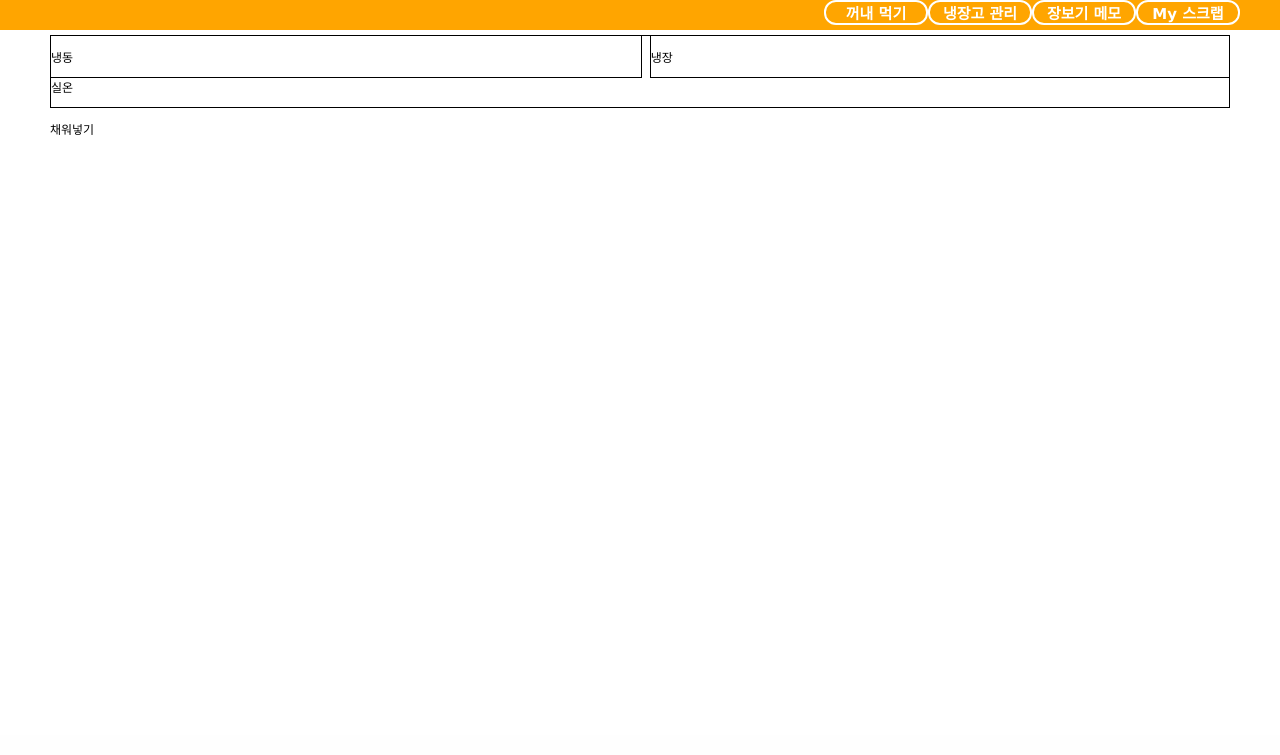
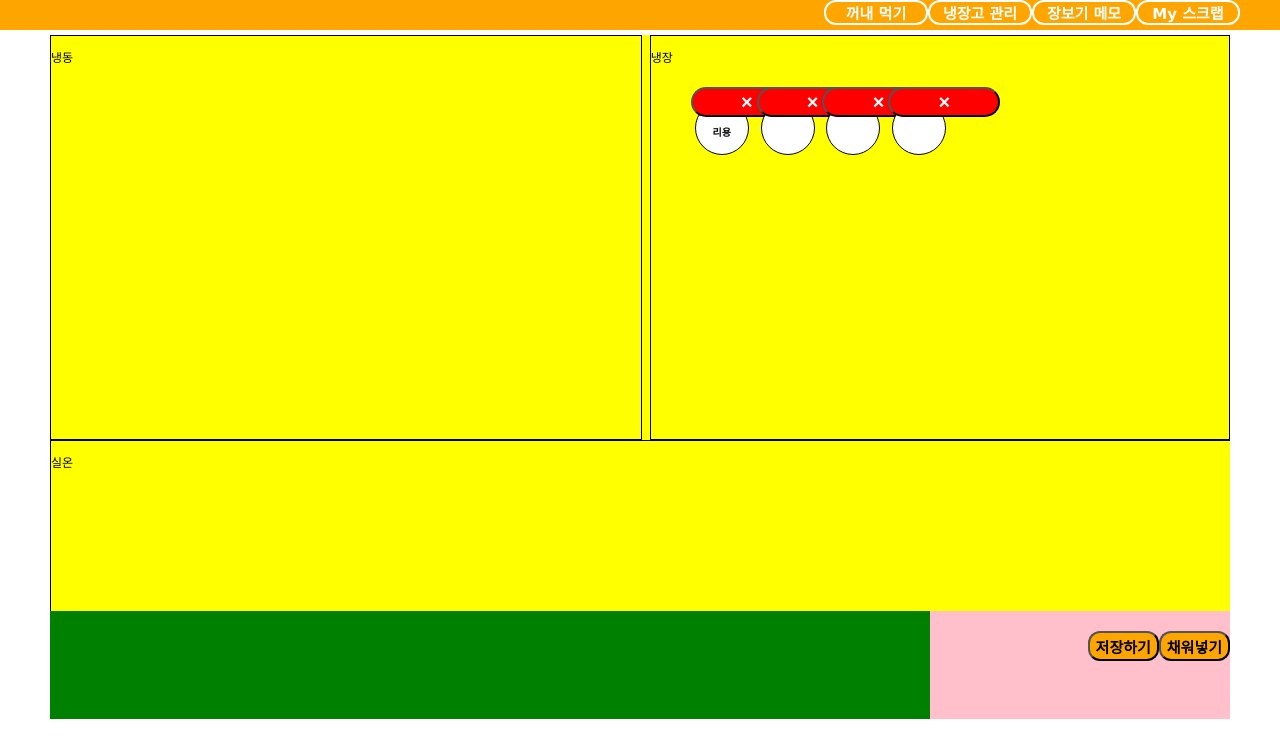
Before and after one commit to KahyeAhn/threemeals, a Django app: page /fridge/manage/ in a window 1280 px wide. Shown: the part 65-820 px from the top of the page. Before the commit the page ends 200 px from the top, so only its background shows below. Run offline with Django 3.2, Linux system fonts and the light colour scheme; a user stored in the database is signed in; data comes from the database, SQL or seed files in the repository.

Commit message:
merge two branch

```diff
--- /dev/null
+++ b/fridge/static/fridge/fridge_manage.css
@@ -0,0 +1,128 @@
+tml {
+    width: 100%;
+    height: 100%;
+    overflow: hidden;
+}
+body {
+    margin:0; padding:0;
+    height: 100%;
+    width: 100  %;
+    display: flex;
+    flex-direction: column;
+}
+div#content{
+    height: 90%;
+    overflow:hidden;
+}
+
+div#fridge-container {
+    width: 100%;
+    height: 80%;
+    background-color:yellow;
+    overflow: hidden;
+}
+
+
+div#frozenItemContainer {
+    width: 50%;
+    height: 70%;
+    border-color:black;
+    border-width:1px;
+    border-style:solid;
+    float:left;
+    display: inline-block;
+}
+
+div#coldItemContainer {
+    width:49%;
+    height:70%;
+    border-color:black;
+    border-width:1px;
+    border-style:solid;
+    float:right;
+    display: inline-block;
+
+}
+
+div#warmItemContainer {
+    width:100%;
+    height:30%;
+    border-color:black;
+    border-width:1px;
+    border-style:solid;
+    display: block;
+    float:left;
+}
+div#bottom {
+    display: flex;
+    flex-direction: row;
+    height:15%;
+}
+div#chosen {
+            flex: 1;
+    -webkit-flex: 1;
+    height: 100%;
+    width:70%;
+    height:100%;
+    background-color:green;
+}
+div#fridge-buttons {
+    width: 300px;
+
+    padding-top: 20px;
+    float:right;
+    height: 80%%;
+    background-color: pink;
+}
+
+input {
+    float:right;
+    display: absolute;
+    top:30px;
+    left:0px;
+    height:30px;
+    display: table;
+    table-layout:fixed;
+    border-spacing: 40px 0px;
+    background: orange;
+    font-size: 15px;
+    vertical-align: middle;
+    border-radius: 12px;
+    text-align: center;
+    font-weight: bolder;
+    text-decoration: none;
+}
+
+.fridgeitems{
+    display:inline-block;
+    width:50px;
+    height:50px;
+    margin:4px;
+    padding:1px;
+    float:left;
+    border-radius:50px;
+    border:1px solid;
+    font-size:10px;
+    text-align:center;
+    cursor: pointer;
+    background-color:white;
+    line-height:20px;
+    word-break: break-all;
+    font-weight:bold;
+}
+.temp {
+    position: relative;
+    padding-top:20px;
+    display:inline-block;
+}
+.badge{
+    position: absolute;
+    right:-50px;
+    top:10px;
+    background: red;
+    text-align: center;
+    border-radius: 30px 30px 30px 30px;
+    color:white;
+    font-size:20px;
+
+}
--- a/fridge/templates/fridge/addingredient_shopping.html
+++ b/fridge/templates/fridge/addingredient_shopping.html
@@ -56,6 +56,7 @@
         </div>
     </div>
     <script>
+
 (function ($, window) {
     let dict = {};
     function ingredientContainerTemplate(data) {
--- /dev/null
+++ b/fridge/templates/fridge/fridge_manage.html
@@ -0,0 +1,318 @@
+{% extends "base.html" %}
+
+{% block title %}manage.html{% endblock %}
+
+{% load staticfiles %}
+{% block extrastyle %}{% static "fridge/fridge_manage.css" %}{% endblock %}
+
+{% block content %}
+<script
+  src="https://code.jquery.com/jquery-3.3.1.min.js"
+  integrity="sha256-FgpCb/KJQlLNfOu91ta32o/NMZxltwRo8QtmkMRdAu8="
+  crossorigin="anonymous"></script>
+<div id="content">
+    <div id="fridge-container">
+        <div id="coldItemContainer">
+            <p>냉장</p>
+            <ul>
+            {% for a in cold%}
+                <div class="temp">
+                    <!-- <span class="badge">Dlt</span> -->
+                    <form method="POST" action="{% url 'fridge:delete_fridgeitem' a.id %}">{% csrf_token %}<input type="submit" class= "badge"  value="&times"></form>
+                    <span class="badge" value="storageDate(a)"></span>
+                    <li class="fridgeitems" id="item-{{a.iteminfo.id}}"> {{a.iteminfo}} </li>
+
+                </div>
+            {% endfor %}
+            </ul>
+
+
+
+
+
+
+            <!-- <ul>
+            {% for a in cold%}
+                <li class="fridgeitems" id="item-{{a.iteminfo.id}}"> {{a.iteminfo}} </li>
+                <form method="POST" action="{% url 'fridge:delete_fridgeitem' a.id %}">{% csrf_token %}<input type="submit" class= "deletebuttons"  value="&times"></form>
+
+            {% endfor %}
+            </ul> -->
+
+        </div>
+        <div id="frozenItemContainer">
+            <p>냉동</p>
+            <ul>
+            {% for a in frozen%}
+                <li class="fridgeitems" id="item-{{a.iteminfo.id}}"> {{a.iteminfo}} </li>
+                <form method="POST" action="{% url 'fridge:delete_fridgeitem' a.id %}">{% csrf_token %}<input type="submit" class= "deletebuttons"  value="&times"></form>
+
+            {% endfor %}
+            </ul>
+        </div>
+        <div id="warmItemContainer">
+            <p>실온</p>
+            <ul>
+            {% for a in warm%}
+                <li class="fridgeitems" id="item-{{a.iteminfo.id}}"> {{a.iteminfo}} </li>
+                <form method="POST" action="{% url 'fridge:delete_fridgeitem' a.id %}">{% csrf_token %}<input type="submit" class= "deletebuttons" value="&times"></form>
+            {% endfor %}
+            </ul>
+        </div>
+    </div>
+    <div id="bottom">
+        <div id="chosen">
+
+        </div>
+        <div id="fridge-buttons">
+            <input type="button" id="add-ingredients" value="채워넣기" onclick="openNewWindow()">
+            <input type="button" id="save-fridgeitems" value="저장하기" onclick="saveFridgeItem()" >
+
+<!--    <button id="add-ingredients"><a href="{% url 'fridge:adding_manage' %}">&#43 채워넣기</a></button>
+ -->
+        </div>
+    </div>
+</div>
+
+<script>
+    // function openChild()
+    // {
+    //     window.name="parentForm"
+    //     window.open("addingredient_manage.html", "childForm", "width=570, height=800, resizable=no, scrollbars=yes")
+
+    // }
+    let dict = {};
+
+    function ItemContainerTemplate(data) {
+        let html = "";
+        html += `<ul>`;
+        html += `<li class="fridgeitems" id="item-${data.tablename==="Ingredient"?data.id:data.iteminfo.id}">${data.tablename==="Ingredient"?data.ingredientName:data.iteminfo.ingredientName}</li>`;
+        html += `</ul>`;
+        return html;
+    }
+    function ItemContainerTemplates(datas) {
+        let html = "";
+        for (let i = 0; i < datas.length; i++) {
+            const $e = $(`#item-${datas[i].tablename==="Ingredient"?datas[i].id:datas[i].iteminfo.id}`);
+            if ($e.get(0)) {
+                $e.text($e.text()+" "+datas[i].updated_at);
+            } else {
+                html += ItemContainerTemplate(datas[i]);
+            }
+            // html += ItemContainerTemplate(datas[i]);
+        }
+        return html;
+    }
+    function setColdItemContainer(datas) {
+        $("#coldItemContainer").append(ItemContainerTemplates(datas));
+    }
+    function setFrozenItemContainer(datas) {
+        // $("#ingredients-container").children().remove();
+        $("#frozenItemContainer").append(ItemContainerTemplates(datas));
+    }
+    function setWarmItemContainer(datas) {
+        // $("#ingredients-container").children().remove();
+        $("#warmItemContainer").append(ItemContainerTemplates(datas));
+    }
+
+
+
+
+    function openNewWindow(){
+        var popUrl="/fridge/manage/add/";
+        var popOption="width=900, height=500, left=20, top=20, scrollbars=yes, resizeable=no, toolbar=no, menubar=no, location=no, directories=no,  status=no";
+        window.open(popUrl, "child", popOption);
+    }
+
+
+    function getSeperateFridgeItem(datas) {
+        // datas.filter(function(x) {
+        //     if (x.tablename === "Ingredient") {
+        //         return x.storageMethod === 1;
+        //     } else {
+        //         return x.storageMethod === 1;
+        //     }
+        // });
+        const ret = {
+            "cold": datas.filter(x => x.tablename === "Ingredient"? x.storageMethod === 1: x.iteminfo.storageMethod === 1),
+            "frozen": datas.filter(x => x.tablename === "Ingredient"? x.storageMethod === 2: x.iteminfo.storageMethod === 2),
+            "warm": datas.filter(x => x.tablename === "Ingredient"? x.storageMethod === 3: x.iteminfo.storageMethod === 3)
+        }
+        return ret;
+    }
+    function getReturnValue(data){
+        console.log(data);
+        // setColdItemContainer(data);
+        const datas = {"ingredient_ids": JSON.stringify(data)};
+        console.log(datas);
+        $.ajax({
+            url: "/fridge/api/ingredients/selected/manage/temp/",
+
+            data: datas,
+            type: "post"
+        })
+
+        .done(function(response) {
+            // console.log(response);
+            const update_fridge_item = response.data.update_fridge_item;
+            const new_fridge_item = response.data.new_fridge_item;
+            console.log(update_fridge_item);
+            console.log(new_fridge_item);
+
+            const update_datas = getSeperateFridgeItem(update_fridge_item);
+            const new_datas = getSeperateFridgeItem(new_fridge_item);
+
+            setColdItemContainer(update_datas.cold);
+            setFrozenItemContainer(update_datas.frozen);
+            setWarmItemContainer(update_datas.warm);
+            setColdItemContainer(new_datas.cold);
+            setFrozenItemContainer(new_datas.frozen);
+            setWarmItemContainer(new_datas.warm);
+        })
+        .fail(function(error) {
+            console.log("fail ajax");
+        })
+        .always(function() {
+            console.log("always");
+        });
+    }
+    function saveFridgeItem() {
+        // const $selected = $(".chosen-ingredient-item");
+        // const ids = [];
+        // for (let i = 0; i < $selected.length; i++) {
+        //     const id = Number($selected[i].id.split("-")[2]);
+        //     ids.push(id);
+        // }
+        // const data = {"ingredient_ids": JSON.stringify(ids)};
+
+
+        const $lis = $("#fridge-container li");
+        const ids = [];
+        console.log($lis);
+        for (let i = 0; i < $lis.length; i++) {
+            console.log(Number($lis[i].id.split("-")[1]));
+            const id = Number($lis[i].id.split("-")[1]);
+            // console.log($li.tablename==="Ingredient"?$li.id:$li.iteminfo.id.split("-")[2]);
+            //const id = Number($li.tablename==="Ingredient"?$li.id:$li.iteminfo.id);
+                // $lis[i].iteminfo.id.split("-")[2]);
+            ids.push(id);
+        }
+        const data = {"ingredient_ids": JSON.stringify(ids)};
+        console.log(data);
+
+
+
+        // for (let i = 0; i < $lis.length; i++) {
+        //     const $li = $lis[i];
+        //     $li.iteminfo.id
+        //     // const itemId = Number($li.id.split("-")[1]);
+        //     ids.push(itemId);
+        // }
+        // const data={"ingredient_ids": JSON.stringfy(ids)};
+
+
+        $.ajax({
+            url: "/fridge/api/ingredients/selected/manage/",
+            data: data,
+            type: "post"
+        })
+        .done(function(response) {
+           // window.location.href = "/fridge/manage";
+
+        })
+        .fail(function(error) {
+            console.log("error");
+
+        })
+        .always(function() {
+            console.log("always");
+
+        });
+    }
+
+    //유통기한리턴함수
+    function storageDate(data){
+        const $e=data.created
+
+
+    }
+
+    // function selectedItemTemplate(data) {
+    //     let html = "";
+    //     html += `<ul>`;
+    //     html += `<li class="chosen-item" id="chosen-item-${data.tablename==="Ingredient"?data.id:data.iteminfo.id}">${data.tablename==="Ingredient"?data.ingredientName:data.iteminfo.ingredientName}</li>`;
+    //     html += `</ul>`;
+    //     return html;
+    // }
+
+    // function addselectedFridgeItem(data){
+    //     const $e = $(`#chosen-item-${data.tablename==="Ingredient"?data.id:data.iteminfo.id}`);
+    //         if ($e.get(0) !== undefined) {
+    //             return;
+    //         }
+    //         $("#chosen").append(selectedItemTemplate(data));
+
+    // }
+
+    // function didClickFridgeItem() {
+    //     $(".fridgeitems").off("click");
+    //     $(".fridgeitems").on("click", function(e) {
+    //         const $this = $(this);
+    //         const $id = Number($this.get(0).id.split("-")[1]);
+
+    //         console.log($id);
+    //         const data = dict[$id];
+    //         addSelectedFridgeItem(data);
+    //         didClickSelectedIngredientItem();
+    //     });
+    // }
+    // function didClickSelectedItem() {
+    //     const $e = $(".chosen-item");
+    //     $e.off("click");
+    //     $e.on("click", function(e) {
+    //         const $this = $(this);
+    //         $this.remove();
+    //     });
+    // }
+    // //delete전에 페이지에 있는 아이템들 dict에 넣기
+    // function loadItems(){
+    //     const $lis = $("#fridge-container li");
+    //     for (let i = 0; i < $lis.length; i++) {
+    //         const $li = $lis[i];
+    //         const itemId = Number($li.id.split("-")[1]);
+    //         dict[itemId] = $li
+    //     }
+
+
+    // }
+    // function deleteFridgeItem() {
+    //     loadItems();
+    //     didClickFridgeItem();
+
+    // }
+
+    window.dict = dict;
+
+
+
+
+
+
+
+
+
+
+
+
+
+
+
+    // $('#add-ingredients').click(function(){
+    //     openNewWindow('addingredient_manage.html');
+    // })
+
+
+</script>
+
+
+{% endblock %}
--- a/fridge/templates/fridge/menu_detail.html
+++ b/fridge/templates/fridge/menu_detail.html
@@ -49,7 +49,7 @@
                 </ul>
             </div>
             <div class = "scrap">
-                <form method="POST" action="{% url 'fridge:do_scrap' menu.id %}">{% csrf_token %}<input id="scrapbutton" type="submit" style="font-size:150px;" value="스크랩&hearts;"></form>
+                <form onclick="scrapReaction" id="scrapbutton" method="POST" action="{% url 'fridge:do_scrap' menu.id %}">{% csrf_token %}<input type="submit" style="font-size:150px;" value="스크랩&hearts;"></form>
             </div>
             <div>
             <form method="POST" action="{% url 'fridge:menu_detail' menu.id %}">{% csrf_token %}<input type="submit" value="먹었어요"></form>
--- a/fridge/templates/fridge/scrap_list.html
+++ b/fridge/templates/fridge/scrap_list.html
@@ -17,7 +17,7 @@
             <div class = "scrap-list-photo">
                 <li>
                     <img src="{{ scrap.scrapinfo.menu_thumbnail.url }}" /><br>
-                    <a href="{% url 'fridge:menu_detail' pk=scrap.pk %}">{{ scrap.scrapinfo.menu_name }}</a>
+                    <a href="{% url 'fridge:menu_detail' pk=scrap.scrapinfo.pk %}">{{ scrap.scrapinfo.menu_name }}</a>
                 </li>
                     <style type="text/css">
                         a:link {text-decoration: none; color: black;}
--- a/fridge/urls.py
+++ b/fridge/urls.py
@@ -13,11 +13,17 @@ router.register(r'ingredients', IngredientViewSet)
 # router.register(r'ingredients/selected', AddIngredientItem.as_view(), basename='ingredients')
 
 urlpatterns=[
+
+
+
+
     url(r'^$', Home.as_view(), name='home'),
-    url(r'^manage/$', Manage.as_view(), name='manage'),
-    url(r'^manage/add/$', AddIngredient.as_view(), name="adding_manage"),
+    url(r'^manage/$',FridgeManage.as_view(), name='manage'),
+    url(r'^manage/add/$', AddIngredientManage.as_view(), name="adding_manage"),
     url(r'^shopping/add/$', AddIngredient.as_view(), name="adding_shopping"),
     url(r'^api/ingredients/selected/shopping/$', SaveItemShopping.as_view(), name="saveitem_shopping"),
+    url(r'^api/ingredients/selected/manage/$', ItemSaver.as_view(), name="saveitem_manage"),
+    url(r'^api/ingredients/selected/manage/temp/$', PostManager.as_view(), name="additem_manage"),
 
     url(r'^api/', include(router.urls)),
     url(r'^api-auth/', include('rest_framework.urls', namespace='rest_framework')),
@@ -31,5 +37,6 @@ urlpatterns=[
 
     url(r'^shopping/$', ShoppingList.as_view(), name="shopping"),
     url(r'^(?P<pk>[0-9]+)/delete/$', ShoppingList.as_view(), name="delete"),
+    url(r'^manage/(?P<pk>[0-9]+)/delete/$', FridgeManage.as_view(), name="delete_fridgeitem"),
 
 ]
--- a/fridge/views.py
+++ b/fridge/views.py
@@ -69,6 +69,99 @@ class ShoppingList(View):
 # class ShoppingItemDelete(LoginRequiredMixin, DeleteView):
 #     model = ShoppingItem
 #     success_url = reverse_lazy('fridge:shopping')
+
+
+# FridgeManage Controller (냉장고 관리 페이지)
+class FridgeManage(View):
+    # get_uer_fridge_items
+    def get(self, request):
+        template_name = 'fridge/fridge_manage.html'
+        owner = request.user
+        fridge_items = FridgeItem.get_fridge_item(owner)
+        return render(request, template_name, {'cold': fridge_items['cold'],
+                                               'frozen': fridge_items['frozen'],
+                                               'warm': fridge_items['warm']
+                                               })
+
+    # delete_fridge_item
+    def post(self, request, pk):
+        template_name = 'fridge/fridge_manage.html'
+        owner = request.user
+        fridge_items = FridgeItem.get_fridge_item(owner)
+        FridgeItem.delete_item(pk)
+        return render(request, template_name, {'cold': fridge_items['cold'],
+                                               'frozen': fridge_items['frozen'],
+                                               'warm': fridge_items['warm']
+                                               })
+
+
+# save_fridge_item in FridgeManage
+class ItemSaver(APIView):
+    authentication_classes = (CsrfExemptSessionAuthentication, BasicAuthentication)
+
+    def post(self, request, format=None):
+        print(request.data)
+        try:
+            data = request.data['ingredient_ids']
+            data = json.loads(data)
+            print(data)
+        except Exception as e:
+            print(e)
+            return JsonResponse({'code': 400, 'message': 'bad request, arguments error'})
+        current_user = request.user
+        print(data)
+
+        for ingredient_id in data:
+            ingredient = Ingredient.objects.filter(id=int(ingredient_id)).first()
+            print(ingredient)
+            new_fridge_item = FridgeItem(owner=current_user, iteminfo=ingredient)
+            new_fridge_item.save()
+
+        return JsonResponse({'code': 200, 'message': 'add success'})
+
+
+# add_fridge_item (unsaved) in FridgeManage
+class PostManager(APIView):
+    authentication_classes = (CsrfExemptSessionAuthentication, BasicAuthentication)
+
+    def post(self, request, format=None):
+        # return render(request, tempalte_name, {'cold':fridge_items['warm']})
+        ingredient_ids = json.loads(request.data['ingredient_ids'])
+        print(ingredient_ids)
+        ret = {}
+        for ingredient_id in ingredient_ids:
+            fridge_item = FridgeItem.objects.select_related("iteminfo").filter(
+                iteminfo__ingredientCode=int(ingredient_id), owner=request.user)
+            if fridge_item.first():
+                fridge_item = fridge_item.first()
+                if 'update_fridge_item' in ret:
+                    ret['update_fridge_item'].append({
+                        fridge_item.jsonify()
+                    })
+                else:
+                    ret['update_fridge_item'] = [fridge_item.jsonify()]
+            else:
+                ingredient = Ingredient.objects.get(ingredientCode=int(ingredient_id))
+                if 'new_fridge_item' in ret:
+                    ret['new_fridge_item'].append(ingredient.jsonify())
+                else:
+                    ret['new_fridge_item'] = [ingredient.jsonify()]
+
+        return JsonResponse({'code': 200, 'message': 'get success', 'data': ret})
+
+
+# AddIngredient in FridgeManage page (냉장고 관리의 재료추가 페이지 )
+class AddIngredientManage(TemplateView):
+    template_name = 'fridge/addingredient_manage.html'
+
+    def get_ingre(self):
+        ingredient_type = int(self.request.GET.get('type') or '0')
+        if ingredient_type == 0:
+            ingredients = Ingredient.objects.all()
+        else:
+            ingredients = Ingredient.objects.filter(type=ingredient_type)
+        context = {'ingredients': ingredients}
+        return context
 
 
 # AddIngredientController_1
```
Also changed, not shown: fridge/models.py (+35 -0 lines).
